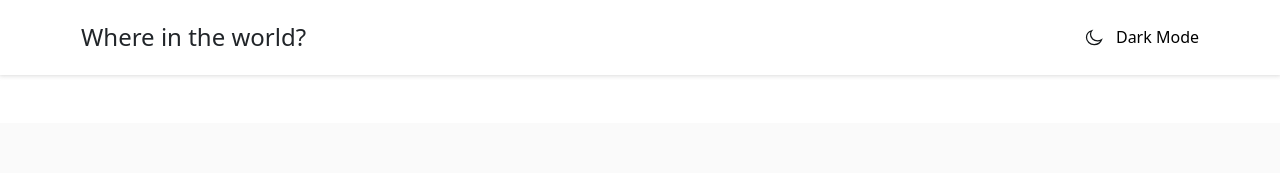
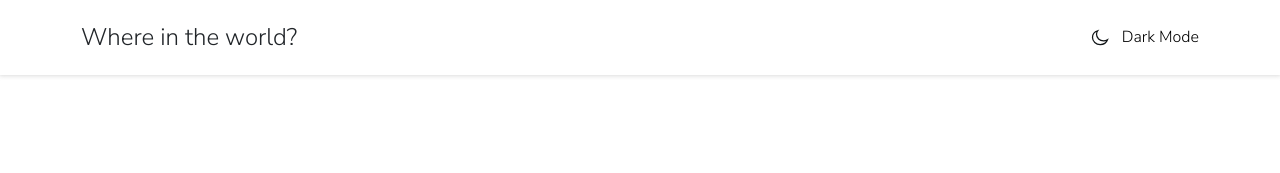
Before and after one commit to YashinN/FM-rest-countries-api, a React (Create React App) app in the folder frontend/: page / in a window 1280 px wide. Shown: the top 173 px of the page. Built offline with nearby package versions, Linux system fonts and the light colour scheme; the HTML template or start-up script is replaced by a standard one.

Commit message:
Added global fontstyle Nunito Sans 300,600 and 800 weights

```diff
--- a/frontend/src/index.css
+++ b/frontend/src/index.css
@@ -1,7 +1,10 @@
+@import url("https://fonts.googleapis.com/css2?family=Nunito+Sans:opsz,wght@6..12,300;6..12,600;6..12,800&display=swap");
+
 * {
   margin: 0;
   padding: 0;
   box-sizing: border-box;
+  font-family: "Nunito Sans", sans-serif;
 }
 
 body {
@@ -11,6 +14,9 @@ body {
 
 #light {
   background-color: hsl(0, 0%, 98%);
-  min-height: 100vh;
-  min-width: 100vw;
 }
+
+.row {
+  display: flex;
+  justify-content: space-between;
+}
```
